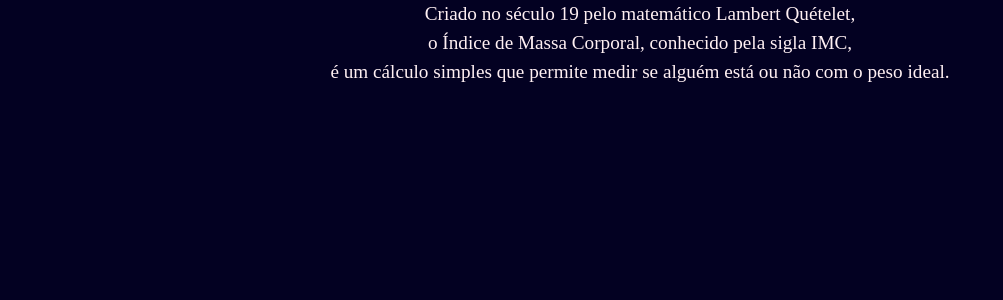
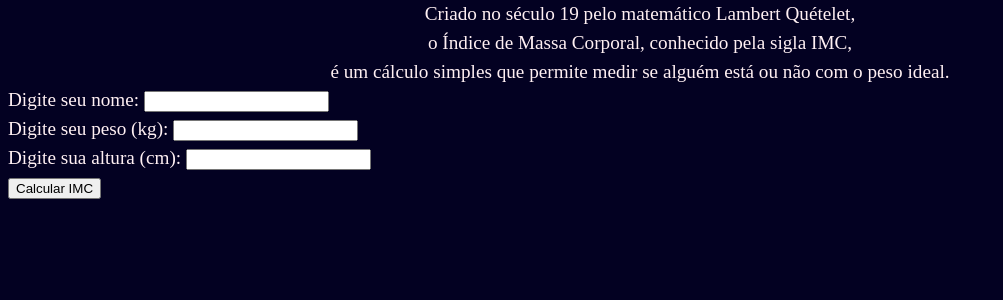
Before and after one commit to Mirelly3Ti/IMC, a Flask app: page / in a window 1280 px wide. Shown: the part 190-490 px from the top of the page, without its empty margins (0-1003 px from the left). Run offline with Flask 3, Linux system fonts and the light colour scheme; parts of the project's set-up code (start-up, migrations or seed data) failed here and were passed over.

Commit message:
7 de novembro

```diff
--- a/app.py
+++ b/app.py
@@ -1,8 +1,43 @@
 from flask import Flask, render_template
+import sqlite3
+import locale
 
 app = Flask(__name__)
+locale.setlocale(locale.LC_NUMERIC, 'pt_BR.UTF-8')
+
+# Conectar banco de dados
+conn = sqlite3.connect('IMC.db')
+cursor = conn.cursor()
 
 # Rota principal
-@app.route("/")
+@app.route('/', methods=['GET', 'POST'])
 def index():
-    return render_template('index.html')
+    return render_template('index.html', results=results)
+
+def calcular_IMC(peso, altura):
+    return peso / (altura ** 2)
+
+# Dados inseridos
+def inserir_dados(nome, peso, altura):
+    IMC = calcular_IMC(peso, altura)
+    cursor.execute('''
+        INSERT INTO IMC (nome, peso, altura, IMC)
+        VALUES (?, ?, ?, ?)
+    ''', (nome, peso, altura, IMC))
+    conn.commit()
+
+# Rota resultados
+
+@app.route("/results", methods=['GET', 'POST'])
+def results(IMC):
+    if IMC < 18.5:
+        return "Abaixo do peso"
+    elif 18.5 <= IMC < 24.9:
+        return "Peso normal"
+    elif 25 <= IMC < 29.9:
+        return "Sobrepeso"
+    else:
+        return "Obesidade"
+
+# Fim da conexão do banco de dados
+conn.close()
--- a/static/css/style.css
+++ b/static/css/style.css
@@ -28,3 +28,8 @@ body {
 .header-logo {
     height: 150px;
 }
+
+.form-button {
+    background-color: var(--bgnd-button);
+    font-size: 2rem;
+}
--- a/templates/index.html
+++ b/templates/index.html
@@ -7,4 +7,20 @@
         é um cálculo simples que permite medir se alguém está ou não com o peso ideal.<br />
 
     </div>
+
+    <form action="/" method="post">
+        <label for="nome">Digite seu nome:</label>
+        <input type="text" id="nome" name="nome" required>
+        <br />
+        <label for="peso">Digite seu peso (kg):</label>
+        <input type="number" id="peso" name="peso" required>
+        <br />
+        <label for="altura">Digite sua altura (cm):</label>
+        <input type="number" id="altura" name="altura" required>
+        <br />
+        <button type="submit">Calcular IMC</button>
+        </form>
+        <div type="results" id="results"></div>
+    </div>
+
 {% endblock %}
```
Also changed, not shown: bancodedados.py (added, +19 -0 lines), templates/calculo.html (deleted, +0 -18 lines), IMC.db (added).
